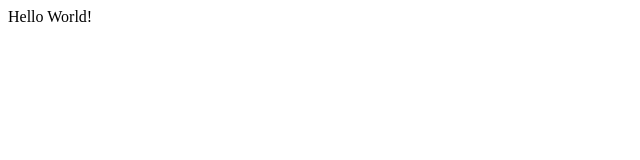
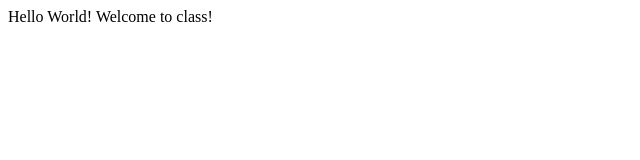
Before and after one commit to ralonardo7/Ryan-Alonardo-Jour352, a plain HTML site: page index.html in a window 1280 px wide. Shown: the whole page, without its empty margins (0-640 px from the left). Drawn offline with Linux system fonts and the light colour scheme.

Commit message:
Update index.html

```diff
--- a/index.html
+++ b/index.html
@@ -8,7 +8,7 @@
 
 <body>
 
-Hello World!
+Hello World! Welcome to class!
 
 </body>
 
```
